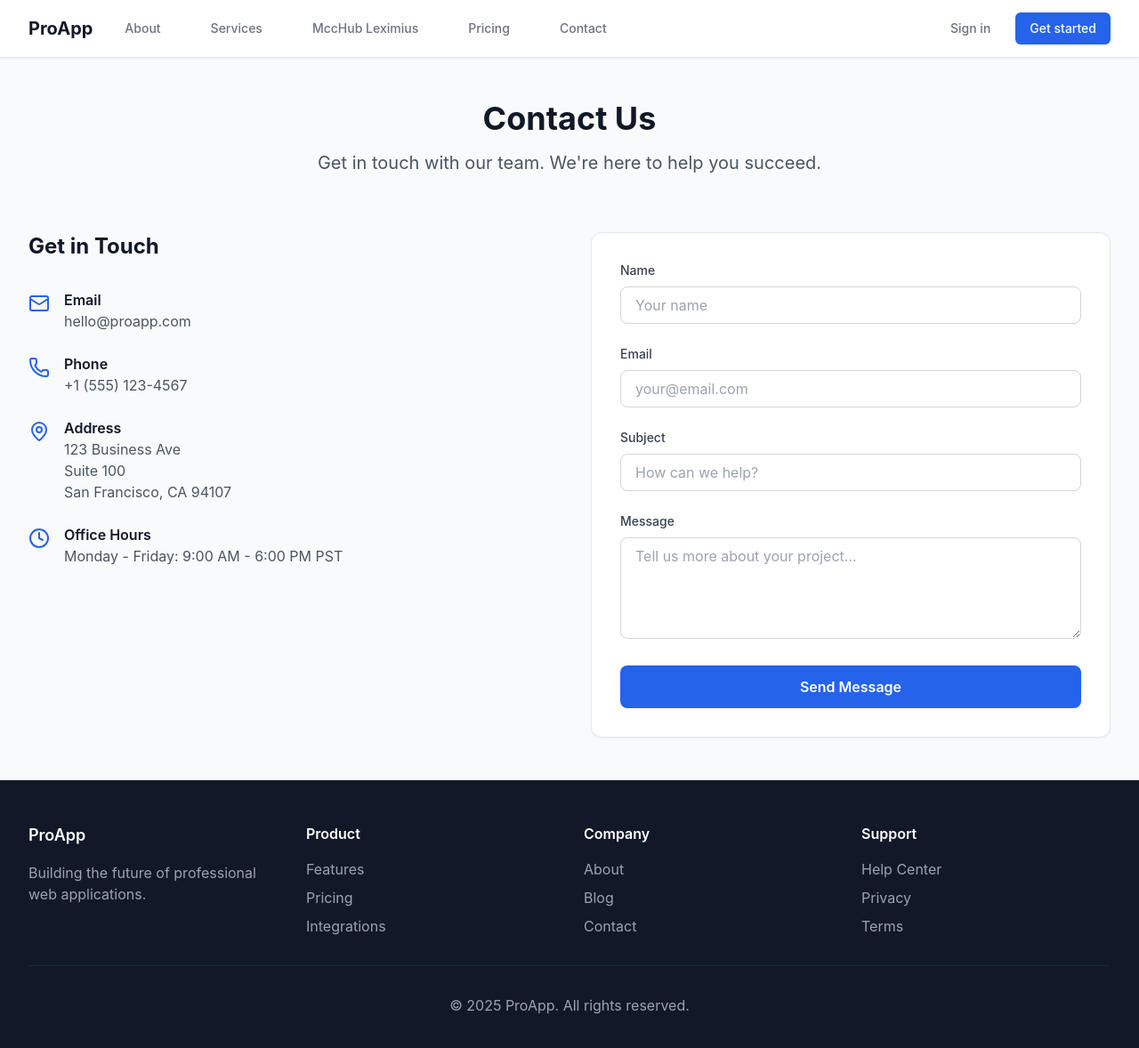
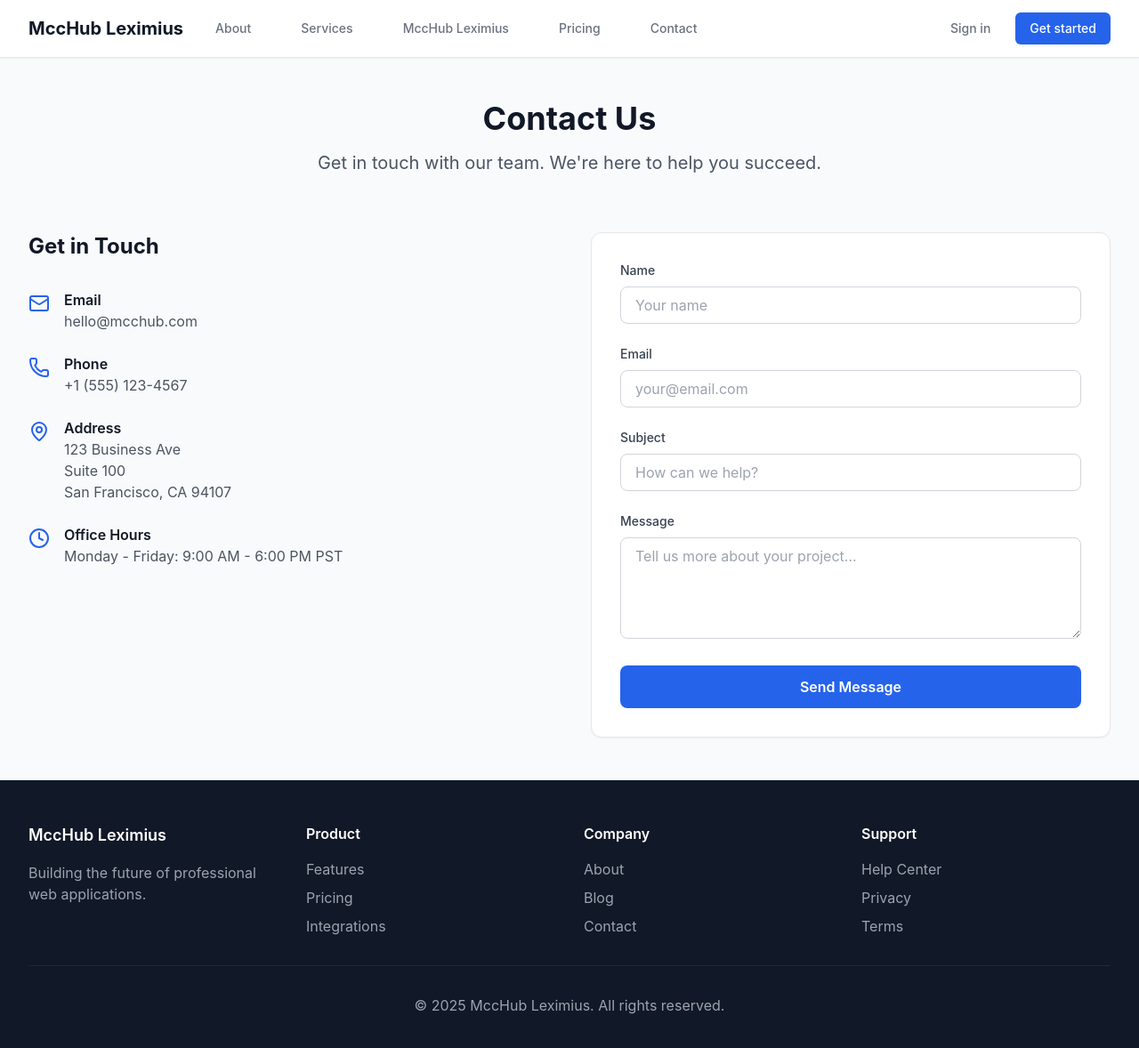
Before and after one commit to robertmcqva/mcchub-leximius, a React (Vite) app: page /contact in a window 1280 px wide. Shown: the top 1178 px of the page at 89% size. Built offline with nearby package versions, Linux system fonts and the light colour scheme.

Commit message:
Fix remaining ProApp branding - update header logo, footer, and contact email to MccHub Leximius

```diff
--- a/src/components/Layout.tsx
+++ b/src/components/Layout.tsx
@@ -25,7 +25,7 @@ export const Layout: React.FC<LayoutProps> = ({ children }) => {
             <div className="flex justify-between h-16">
               <div className="flex items-center">
                 <Link to="/" className="flex-shrink-0 flex items-center">
-                  <h1 className="text-xl font-bold text-gray-900">ProApp</h1>
+                  <h1 className="text-xl font-bold text-gray-900">MccHub Leximius</h1>
                 </Link>
 
                 {!isDashboard && (
@@ -110,7 +110,7 @@ export const Layout: React.FC<LayoutProps> = ({ children }) => {
           <div className="max-w-7xl mx-auto py-12 px-4 sm:px-6 lg:px-8">
             <div className="grid grid-cols-1 md:grid-cols-4 gap-8">
               <div>
-                <h3 className="text-lg font-semibold mb-4">ProApp</h3>
+                <h3 className="text-lg font-semibold mb-4">MccHub Leximius</h3>
                 <p className="text-gray-400">Building the future of professional web applications.</p>
               </div>
               <div>
@@ -139,7 +139,7 @@ export const Layout: React.FC<LayoutProps> = ({ children }) => {
               </div>
             </div>
             <div className="mt-8 pt-8 border-t border-gray-800 text-center text-gray-400">
-              <p>&copy; 2025 ProApp. All rights reserved.</p>
+              <p>&copy; 2025 MccHub Leximius. All rights reserved.</p>
             </div>
           </div>
         </footer>
--- a/src/pages/ContactPage.tsx
+++ b/src/pages/ContactPage.tsx
@@ -20,7 +20,7 @@ export const ContactPage: React.FC = () => {
               <Mail className="text-blue-600 mt-1 mr-4" size={24} />
               <div>
                 <h3 className="font-semibold text-gray-900">Email</h3>
-                <p className="text-gray-600">hello@proapp.com</p>
+                <p className="text-gray-600">hello@mcchub.com</p>
               </div>
             </div>
 
```
